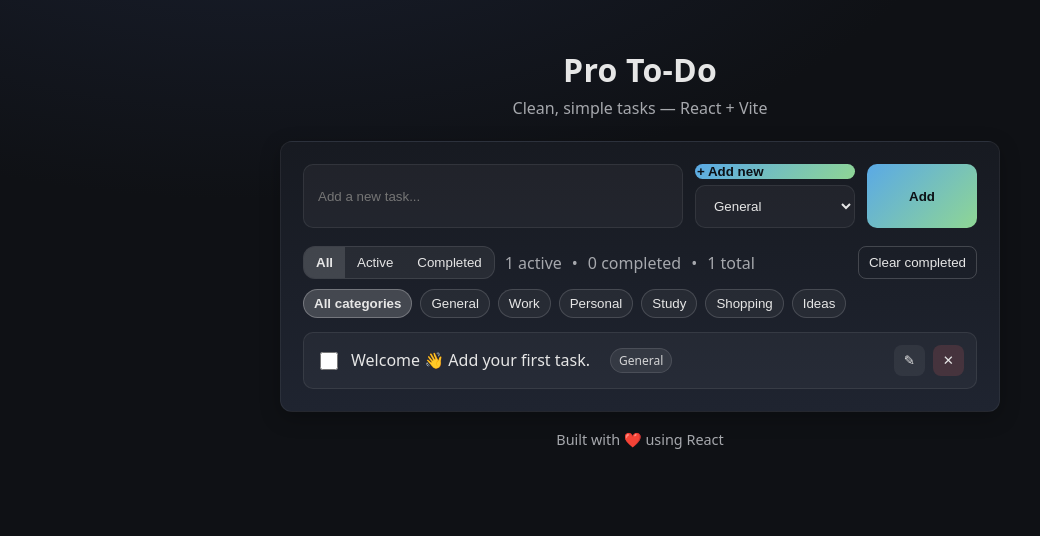
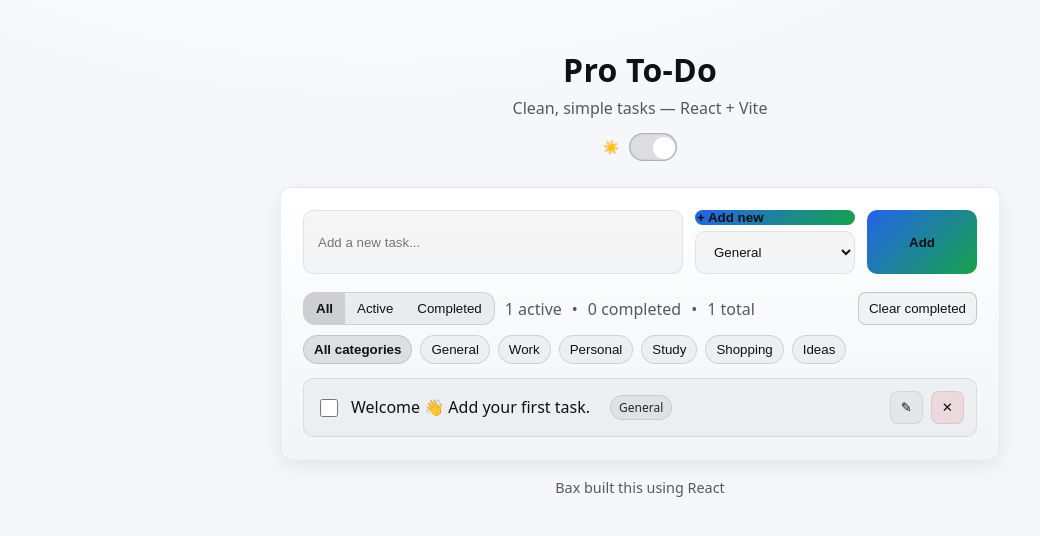
Before and after one commit to bax082024/TodoList-REACT, a React (Vite) app: page / in a window 1280 px wide. Shown: the top 536 px of the page, without its empty margins (0-1040 px from the left). Built offline with nearby package versions, Linux system fonts and the light colour scheme.

Commit message:
fixed css for cards

```diff
--- a/src/App.jsx
+++ b/src/App.jsx
@@ -2,13 +2,27 @@ import { useEffect, useMemo, useState } from "react";
 import TodoInput from "./components/TodoInput.jsx";
 import TodoList from "./components/TodoList.jsx";
 import FiltersBar from "./components/FiltersBar.jsx";
+import ThemeToggle from "./components/ThemeToggle.jsx";
 
 const TODOS_KEY = "pro-todo:v1";
 const CATS_KEY = "pro-todo:cats:v1";
+const THEME_KEY = "pro-todo:theme";
 const DEFAULT_CATEGORIES = ["General", "Work", "Personal", "Study", "Shopping", "Ideas"];
 
 export default function App() {
-  // Todos (with migration for missing category)
+  // --- theme (persist + system preference fallback)
+  const [theme, setTheme] = useState(() => {
+    const saved = localStorage.getItem(THEME_KEY);
+    if (saved) return saved;
+    const prefersDark = window.matchMedia?.("(prefers-color-scheme: dark)").matches;
+    return prefersDark ? "dark" : "light";
+  });
+  useEffect(() => {
+    document.documentElement.setAttribute("data-theme", theme);
+    localStorage.setItem(THEME_KEY, theme);
+  }, [theme]);
+
+  // --- todos (with migration)
   const [todos, setTodos] = useState(() => {
     try {
       const raw = localStorage.getItem(TODOS_KEY);
@@ -19,7 +33,7 @@ export default function App() {
     ];
   });
 
-  // Categories
+  // --- categories
   const [categories, setCategories] = useState(() => {
     try {
       const raw = localStorage.getItem(CATS_KEY);
@@ -31,44 +45,38 @@ export default function App() {
     return DEFAULT_CATEGORIES;
   });
 
-  // Filters
+  // filters
   const [statusFilter, setStatusFilter] = useState("All");
   const [categoryFilter, setCategoryFilter] = useState("All");
 
-  // Persist
+  // persist
   useEffect(() => { localStorage.setItem(TODOS_KEY, JSON.stringify(todos)); }, [todos]);
   useEffect(() => { localStorage.setItem(CATS_KEY, JSON.stringify(categories)); }, [categories]);
 
   // CRUD
-  function addTodo(text, category) {
+  const addTodo = (text, category) => {
     if (!text.trim()) return;
-    setTodos(prev => [
-      { id: crypto.randomUUID(), text: text.trim(), completed: false, createdAt: Date.now(), category: category || "General" },
-      ...prev
-    ]);
-  }
-  const toggleTodo = (id) => setTodos(prev => prev.map(t => (t.id === id ? { ...t, completed: !t.completed } : t)));
-  const deleteTodo = (id) => setTodos(prev => prev.filter(t => t.id !== id));
+    setTodos(prev => [{ id: crypto.randomUUID(), text: text.trim(), completed: false, createdAt: Date.now(), category: category || "General" }, ...prev]);
+  };
+  const toggleTodo = id => setTodos(prev => prev.map(t => t.id === id ? { ...t, completed: !t.completed } : t));
+  const deleteTodo = id => setTodos(prev => prev.filter(t => t.id !== id));
   const editTodo = (id, newText) => {
     const text = newText.trim();
     if (!text) return;
     setTodos(prev => prev.map(t => (t.id === id ? { ...t, text } : t)));
   };
   const clearCompleted = () => setTodos(prev => prev.filter(t => !t.completed));
-
-  // Add a category (case-insensitive, dedup, title-case)
-  function addCategory(name) {
+  const addCategory = (name) => {
     const cleaned = (name || "").trim();
     if (!cleaned) return;
     const exists = categories.some(c => c.toLowerCase() === cleaned.toLowerCase());
     if (exists) return;
-    // optional title-case
     const titled = cleaned[0].toUpperCase() + cleaned.slice(1);
     setCategories(prev => [...prev, titled]);
     setCategoryFilter(titled);
-  }
+  };
 
-  // Derived
+  // derived
   const stats = useMemo(() => {
     const total = todos.length;
     const active = todos.filter(t => !t.completed).length;
@@ -88,35 +96,27 @@ export default function App() {
       <header className="app__header">
         <h1>Pro To-Do</h1>
         <p className="subtitle">Clean, simple tasks — React + Vite</p>
+        <div className="header-controls">
+          <ThemeToggle
+            theme={theme}
+            onToggle={() => setTheme(prev => (prev === "dark" ? "light" : "dark"))}
+          />
+        </div>
       </header>
 
       <main>
-        <TodoInput
-          onAdd={addTodo}
-          categories={categories}
-          onAddCategory={addCategory}
-        />
-
+        <TodoInput onAdd={addTodo} categories={categories} onAddCategory={addCategory} />
         <FiltersBar
           categories={categories}
-          statusFilter={statusFilter}
-          setStatusFilter={setStatusFilter}
-          categoryFilter={categoryFilter}
-          setCategoryFilter={setCategoryFilter}
-          stats={stats}
-          onClearCompleted={clearCompleted}
+          statusFilter={statusFilter} setStatusFilter={setStatusFilter}
+          categoryFilter={categoryFilter} setCategoryFilter={setCategoryFilter}
+          stats={stats} onClearCompleted={clearCompleted}
         />
-
-        <TodoList
-          todos={visibleTodos}
-          onToggle={toggleTodo}
-          onDelete={deleteTodo}
-          onEdit={editTodo}
-        />
+        <TodoList todos={visibleTodos} onToggle={toggleTodo} onDelete={deleteTodo} onEdit={editTodo} />
       </main>
 
       <footer className="app__footer">
-        <span>Built with ❤️ using React</span>
+        <span>Bax built this using React</span>
       </footer>
     </div>
   );
--- a/src/styles.css
+++ b/src/styles.css
@@ -263,3 +263,111 @@ main {
   cursor: pointer;
 }
 .link-btn:hover { color: var(--text); text-decoration: underline; }
+
+
+
+/*Ligth theme*/
+
+/* ==== THEMES ==== */
+:root {
+  /* Dark (default) */
+  --bg: #0f1115;
+  --panel: #171a21;
+  --panel-2: #1f2430;
+  --text: #e6e6e6;
+  --muted: #a6a8ad;
+  --accent: #5aa9e6;
+  --accent-2: #8fd694;
+  --ring: 2px solid rgba(90,169,230,.35);
+  --radius: 12px;
+  --shadow: 0 6px 20px rgba(0,0,0,.25);
+  --app-bg: radial-gradient(1200px 600px at 20% -20%, #1a2030 0%, var(--bg) 60%);
+}
+
+:root[data-theme="light"] {
+  --bg: #f6f7fb;
+  --panel: #ffffff;
+  --panel-2: #f2f4f8;
+  --text: #0f1115;
+  --muted: #525866;
+  --accent: #2563eb;    /* a bit stronger in light */
+  --accent-2: #16a34a;
+  --shadow: 0 6px 20px rgba(0,0,0,.08);
+  --app-bg: radial-gradient(1200px 600px at 30% -30%, #ffffff 0%, #f6f7fb 60%);
+}
+
+/* global */
+body {
+  margin: 0;
+  background: var(--app-bg);
+  color: var(--text);
+  font-family: ui-sans-serif, system-ui, Segoe UI, Roboto, Helvetica, Arial, "Apple Color Emoji", "Segoe UI Emoji";
+  transition: background .25s ease, color .25s ease;
+}
+
+/* Minor light-theme surface & control tweaks */
+:root[data-theme="light"] main { border: 1px solid rgba(0,0,0,.06); }
+:root[data-theme="light"] .todo-input input,
+:root[data-theme="light"] .select,
+:root[data-theme="light"] .todo-item,
+:root[data-theme="light"] .btn {
+  background: rgba(0,0,0,.03);
+  border: 1px solid rgba(0,0,0,.08);
+  color: var(--text);
+}
+:root[data-theme="light"] .btn--danger { background: rgba(220,38,38,.10); }
+:root[data-theme="light"] .btn--ghost { border-color: rgba(0,0,0,.18); }
+:root[data-theme="light"] .chip { background: rgba(0,0,0,.04); border-color: rgba(0,0,0,.12); }
+:root[data-theme="light"] .chip--active { background: rgba(0,0,0,.10); }
+:root[data-theme="light"] .segmented { background: rgba(0,0,0,.06); border-color: rgba(0,0,0,.12); }
+:root[data-theme="light"] .segmented__btn.is-active { background: rgba(0,0,0,.12); }
+:root[data-theme="light"] .badge { background: rgba(0,0,0,.06); border-color: rgba(0,0,0,.12); }
+:root[data-theme="light"] .todo-edit-input {
+  background: rgba(0,0,0,.03);
+  border: 1px solid rgba(0,0,0,.18);
+  color: var(--text);
+}
+
+/* header controls */
+.header-controls {
+  margin-top: 10px;
+  display: flex;
+  justify-content: center;
+}
+
+/* Toggle styles */
+.theme-toggle {
+  display: inline-flex;
+  align-items: center;
+  gap: 10px;
+  padding: 4px 6px;
+  background: transparent;
+  border: none;
+  cursor: pointer;
+  color: var(--text);
+}
+.switch {
+  position: relative;
+  width: 48px;
+  height: 28px;
+  border-radius: 999px;
+  background: rgba(255,255,255,.12);
+  border: 1px solid rgba(255,255,255,.25);
+  box-shadow: inset 0 0 2px rgba(0,0,0,.2);
+}
+.switch__thumb {
+  position: absolute;
+  top: 3px;
+  left: 3px;
+  width: 22px;
+  height: 22px;
+  border-radius: 50%;
+  background: #fff;
+  transform: translateX(0);
+  transition: transform .2s ease;
+}
+:root[data-theme="light"] .switch {
+  background: rgba(0,0,0,.10);
+  border-color: rgba(0,0,0,.20);
+}
+:root[data-theme="light"] .switch__thumb { transform: translateX(20px); }
```
